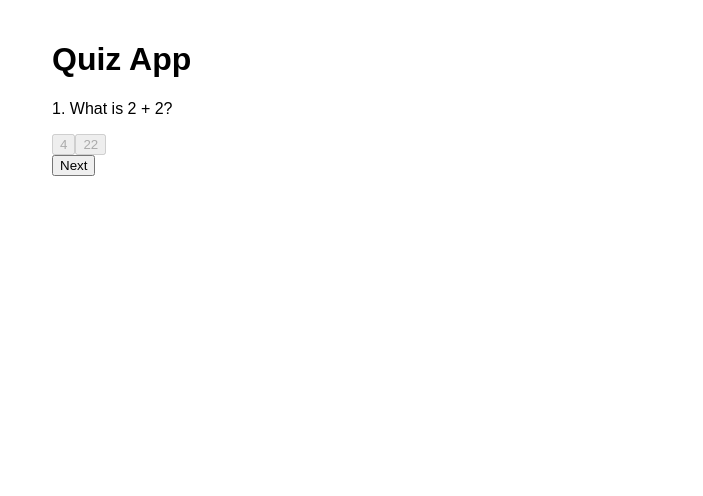
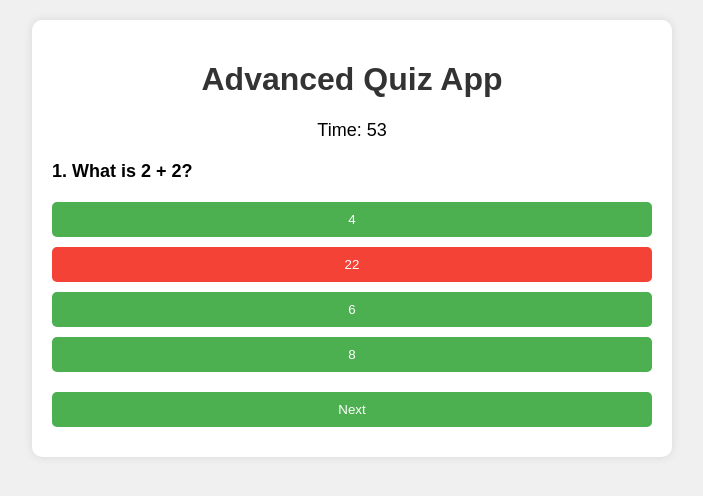
Before and after one commit to AyushMali-17/QuizApp, a plain HTML site: page index.html in a window 1280 px wide. Both pictures are taken after a click on the button "22". Shown: the whole page, without its empty margins (288-991 px from the left). Drawn offline with Linux system fonts and the light colour scheme.

Commit message:
upgrading

```diff
--- a/index.html
+++ b/index.html
@@ -3,27 +3,74 @@
 <head>
     <meta charset="UTF-8">
     <meta name="viewport" content="width=device-width, initial-scale=1.0">
-    <title>Quiz App</title>
+    <title>Advanced Quiz App</title>
     <style>
         body {
             font-family: Arial, sans-serif;
             margin: 0;
             padding: 20px;
+            background-color: #f0f0f0;
         }
         #quiz-container {
             max-width: 600px;
             margin: 0 auto;
+            background-color: white;
+            border-radius: 10px;
+            padding: 20px;
+            box-shadow: 0 0 10px rgba(0,0,0,0.1);
+        }
+        h1 {
+            text-align: center;
+            color: #333;
+        }
+        #question-container {
+            margin-bottom: 20px;
+        }
+        #question {
+            font-size: 18px;
+            font-weight: bold;
+        }
+        .btn {
+            display: block;
+            width: 100%;
+            padding: 10px;
+            margin: 10px 0;
+            background-color: #4CAF50;
+            color: white;
+            border: none;
+            border-radius: 5px;
+            cursor: pointer;
+            transition: background-color 0.3s;
+        }
+        .btn:hover {
+            background-color: #45a049;
+        }
+        #next-button {
+            display: none;
+            margin-top: 20px;
+        }
+        .correct {
+            background-color: #4CAF50;
+        }
+        .incorrect {
+            background-color: #f44336;
+        }
+        #timer {
+            text-align: center;
+            font-size: 18px;
+            margin-bottom: 20px;
         }
     </style>
 </head>
 <body>
     <div id="quiz-container">
-        <h1>Quiz App</h1>
+        <h1>Advanced Quiz App</h1>
+        <div id="timer">Time: <span id="time">60</span></div>
         <div id="question-container">
             <p id="question"></p>
         </div>
         <div id="answer-buttons"></div>
-        <button id="next-button" style="display: none;">Next</button>
+        <button id="next-button" class="btn">Next</button>
     </div>
     <script src="script.js"></script>
 </body>
--- a/script.js
+++ b/script.js
@@ -2,16 +2,39 @@
 const questionElement = document.getElementById('question');
 const answerButtonsElement = document.getElementById('answer-buttons');
 const nextButton = document.getElementById('next-button');
+const timerElement = document.getElementById('time');
 
 let currentQuestionIndex = 0;
 let score = 0;
+let timeLeft = 60;
+let timerId;
 
 const questions = [
     {
         question: 'What is 2 + 2?',
         answers: [
             { text: '4', correct: true },
-            { text: '22', correct: false }
+            { text: '22', correct: false },
+            { text: '6', correct: false },
+            { text: '8', correct: false }
+        ]
+    },
+    {
+        question: 'Which planet is known as the Red Planet?',
+        answers: [
+            { text: 'Earth', correct: false },
+            { text: 'Mars', correct: true },
+            { text: 'Jupiter', correct: false },
+            { text: 'Venus', correct: false }
+        ]
+    },
+    {
+        question: 'What is the capital of France?',
+        answers: [
+            { text: 'London', correct: false },
+            { text: 'Berlin', correct: false },
+            { text: 'Madrid', correct: false },
+            { text: 'Paris', correct: true }
         ]
     }
 ];
@@ -20,6 +43,8 @@ function startQuiz() {
     currentQuestionIndex = 0;
     score = 0;
     nextButton.innerHTML = 'Next';
+    timeLeft = 60;
+    startTimer();
     showQuestion();
 }
 
@@ -66,14 +91,31 @@ function selectAnswer(e) {
     nextButton.style.display = 'block';
 }
 
+function startTimer() {
+    timerId = setInterval(() => {
+        timeLeft--;
+        timerElement.textContent = timeLeft;
+        if (timeLeft <= 0) {
+            clearInterval(timerId);
+            endQuiz();
+        }
+    }, 1000);
+}
+
+function endQuiz() {
+    clearInterval(timerId);
+    questionElement.innerHTML = `Time's up! You scored ${score} out of ${questions.length}!`;
+    resetState();
+    nextButton.innerHTML = 'Restart';
+    nextButton.style.display = 'block';
+}
+
 nextButton.addEventListener('click', () => {
     currentQuestionIndex++;
     if(currentQuestionIndex < questions.length) {
         showQuestion();
     } else {
-        questionElement.innerHTML = `You scored ${score} out of ${questions.length}!`;
-        nextButton.innerHTML = 'Restart';
-        nextButton.style.display = 'block';
+        endQuiz();
     }
 });
 
```
